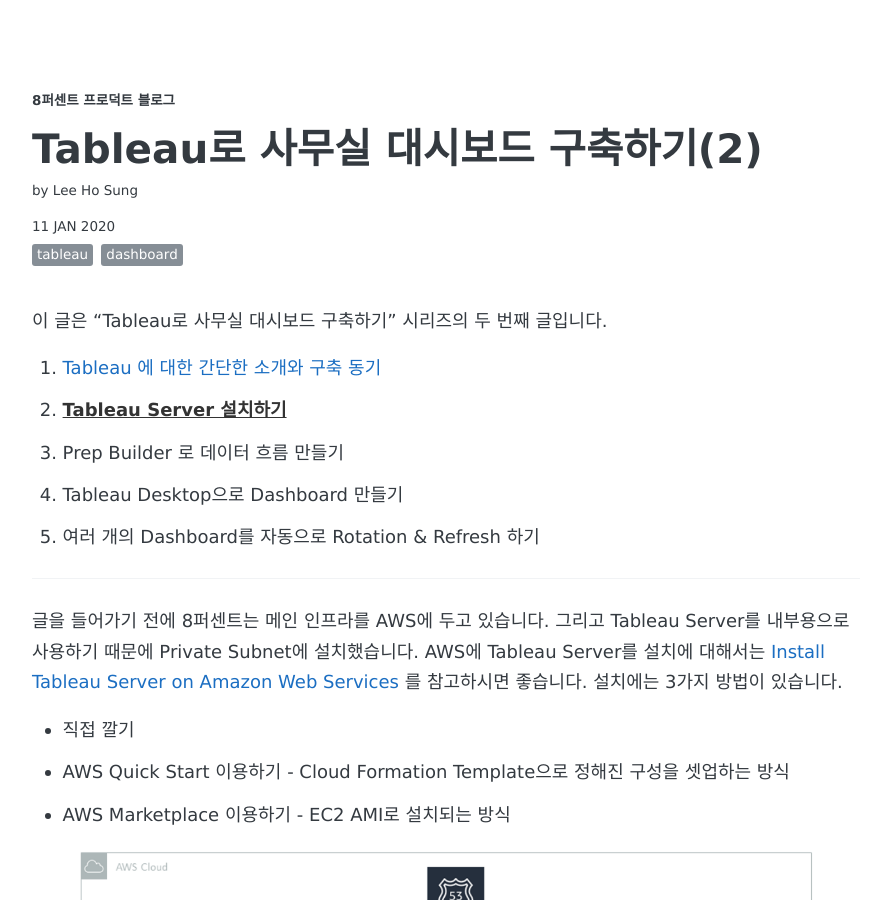
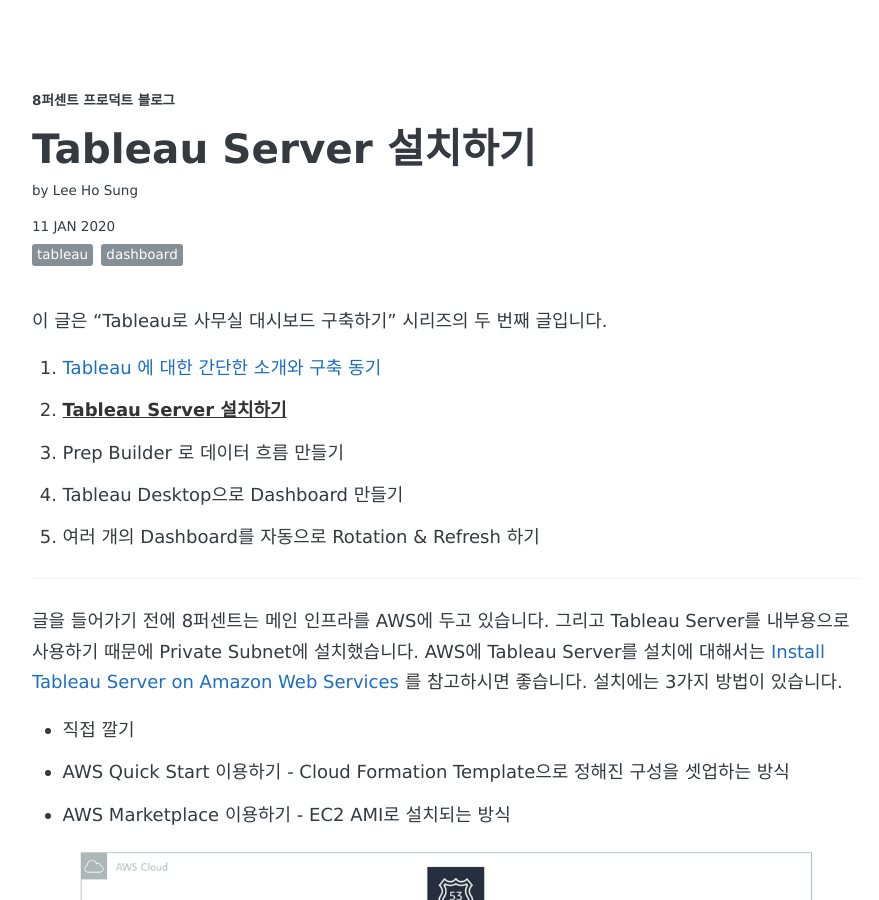
Before and after one commit to 8percent/8percent.github.io, a Jekyll site: the page built from _posts/2020-01-11-tableau-dashboard2.md, in a window 1280 px wide and 900 px high. Shown: the whole window, without its empty margins (194-1073 px from the left). Built offline with Jekyll 4.4.1, drawn with Linux system fonts in a browser that asks for light colours; some web fonts are replaced.

Commit message:
제목 업데이트

```diff
--- a/_posts/2020-01-11-tableau-dashboard2.md
+++ b/_posts/2020-01-11-tableau-dashboard2.md
@@ -1,8 +1,8 @@
 ---
 layout: post
-title: "Tableau로 사무실 대시보드 구축하기(2)"
+title: "Tableau Server 설치하기"
 author: leclipse
-description: "Tableau 서버 설치하기"
+description: "AWS에 Tableau Server 설치하기"
 date: 2020-01-11 12:00 +0900
 tags: [tableau, dashboard]
 comments: true
```
Also changed, not shown: _posts/2020-01-10-tableau-dashboard1.md (+1 -1 lines).
